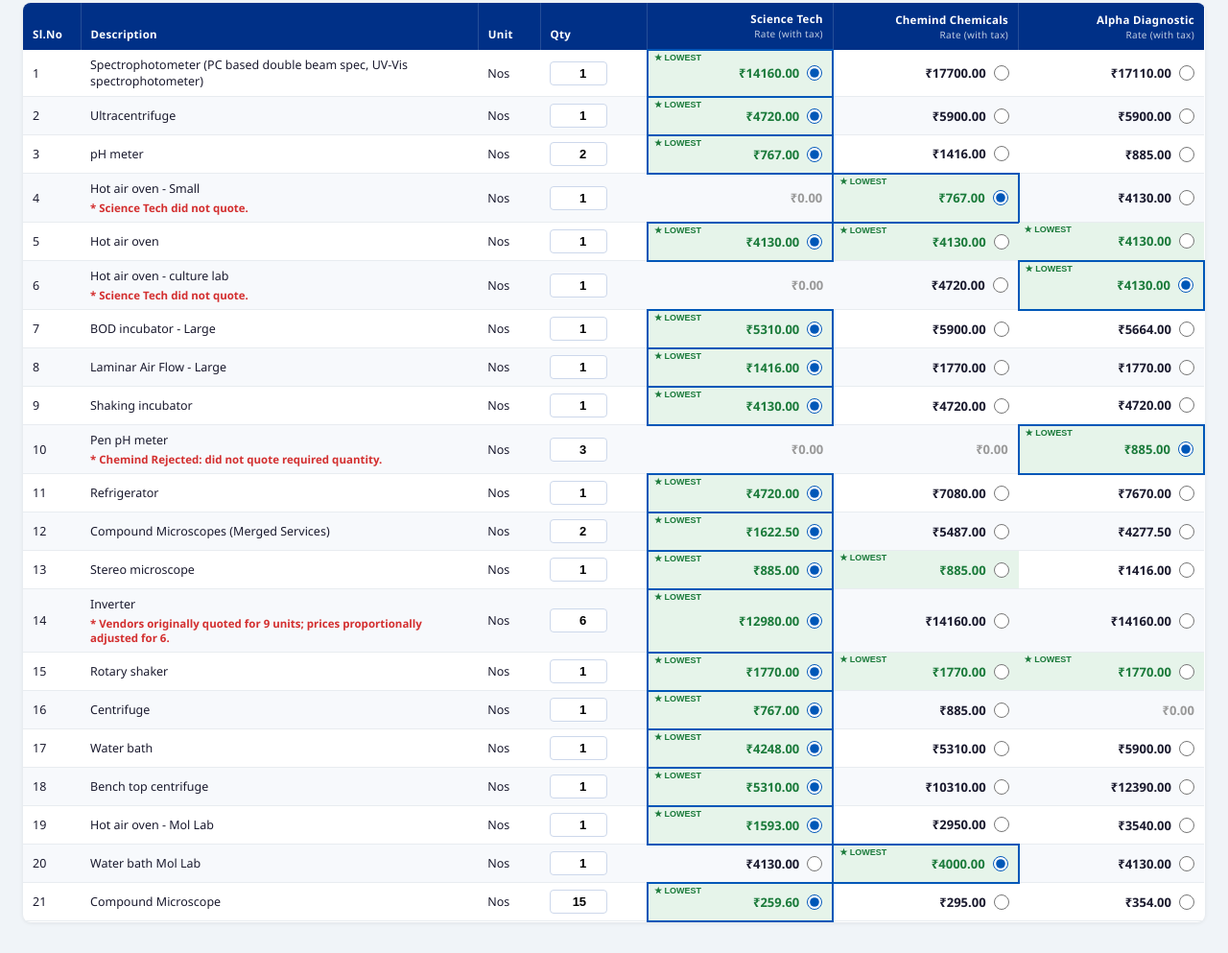
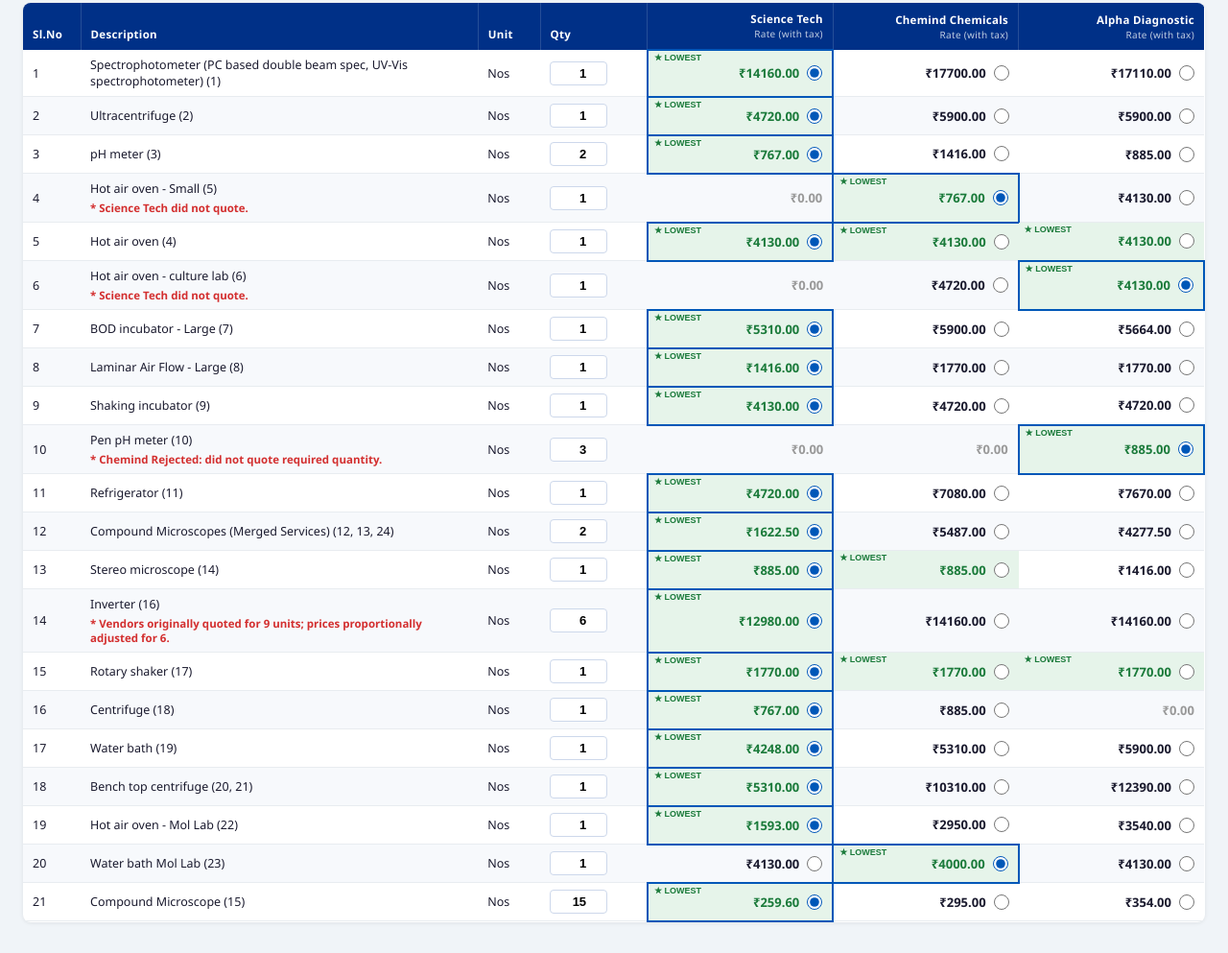
Before and after one commit to sureshmagnolia/purchase, a plain HTML site: page repair.html in a window 1280 px wide. Shown: the part 306-1299 px from the top of the page at 96% size. Drawn offline with Linux system fonts and the light colour scheme.

Commit message:
Append original department serial numbers to item descriptions

```diff
--- a/repair.html
+++ b/repair.html
@@ -952,7 +952,7 @@
     let quoteItems = [
   {
     "slno": 1,
-    "desc": "Spectrophotometer (PC based double beam spec, UV-Vis spectrophotometer)",
+    "desc": "Spectrophotometer (PC based double beam spec, UV-Vis spectrophotometer) (1)",
     "qty": 1,
     "unit": "Nos",
     "code": "",
@@ -975,7 +975,7 @@
   },
   {
     "slno": 2,
-    "desc": "Ultracentrifuge",
+    "desc": "Ultracentrifuge (2)",
     "qty": 1,
     "unit": "Nos",
     "code": "",
@@ -998,7 +998,7 @@
   },
   {
     "slno": 3,
-    "desc": "pH meter",
+    "desc": "pH meter (3)",
     "qty": 2,
     "unit": "Nos",
     "code": "",
@@ -1020,7 +1020,7 @@
     "department": "Botany"
   },
   {
-    "desc": "Hot air oven - Small",
+    "desc": "Hot air oven - Small (5)",
     "qty": 1,
     "unit": "Nos",
     "code": "",
@@ -1044,7 +1044,7 @@
     "slno": 4
   },
   {
-    "desc": "Hot air oven",
+    "desc": "Hot air oven (4)",
     "qty": 1,
     "unit": "Nos",
     "code": "",
@@ -1067,7 +1067,7 @@
     "slno": 5
   },
   {
-    "desc": "Hot air oven - culture lab",
+    "desc": "Hot air oven - culture lab (6)",
     "qty": 1,
     "unit": "Nos",
     "code": "",
@@ -1092,7 +1092,7 @@
   },
   {
     "slno": 7,
-    "desc": "BOD incubator - Large",
+    "desc": "BOD incubator - Large (7)",
     "qty": 1,
     "unit": "Nos",
     "code": "",
@@ -1115,7 +1115,7 @@
   },
   {
     "slno": 8,
-    "desc": "Laminar Air Flow - Large",
+    "desc": "Laminar Air Flow - Large (8)",
     "qty": 1,
     "unit": "Nos",
     "code": "",
@@ -1138,7 +1138,7 @@
   },
   {
     "slno": 9,
-    "desc": "Shaking incubator",
+    "desc": "Shaking incubator (9)",
     "qty": 1,
     "unit": "Nos",
     "code": "",
@@ -1161,7 +1161,7 @@
   },
   {
     "slno": 10,
-    "desc": "Pen pH meter",
+    "desc": "Pen pH meter (10)",
     "qty": 3,
     "unit": "Nos",
     "code": "",
@@ -1185,7 +1185,7 @@
   },
   {
     "slno": 11,
-    "desc": "Refrigerator",
+    "desc": "Refrigerator (11)",
     "qty": 1,
     "unit": "Nos",
     "code": "",
@@ -1208,7 +1208,7 @@
   },
   {
     "slno": 12,
-    "desc": "Compound Microscopes (Merged Services)",
+    "desc": "Compound Microscopes (Merged Services) (12, 13, 24)",
     "qty": 2,
     "unit": "Nos",
     "code": "",
@@ -1231,7 +1231,7 @@
   },
   {
     "slno": 13,
-    "desc": "Stereo microscope",
+    "desc": "Stereo microscope (14)",
     "qty": 1,
     "unit": "Nos",
     "code": "",
@@ -1254,7 +1254,7 @@
   },
   {
     "slno": 14,
-    "desc": "Inverter",
+    "desc": "Inverter (16)",
     "qty": 6,
     "unit": "Nos",
     "code": "",
@@ -1278,7 +1278,7 @@
   },
   {
     "slno": 15,
-    "desc": "Rotary shaker",
+    "desc": "Rotary shaker (17)",
     "qty": 1,
     "unit": "Nos",
     "code": "",
@@ -1301,7 +1301,7 @@
   },
   {
     "slno": 16,
-    "desc": "Centrifuge",
+    "desc": "Centrifuge (18)",
     "qty": 1,
     "unit": "Nos",
     "code": "",
@@ -1324,7 +1324,7 @@
   },
   {
     "slno": 17,
-    "desc": "Water bath",
+    "desc": "Water bath (19)",
     "qty": 1,
     "unit": "Nos",
     "code": "",
@@ -1347,7 +1347,7 @@
   },
   {
     "slno": 18,
-    "desc": "Bench top centrifuge",
+    "desc": "Bench top centrifuge (20, 21)",
     "qty": 1,
     "unit": "Nos",
     "code": "",
@@ -1370,7 +1370,7 @@
   },
   {
     "slno": 19,
-    "desc": "Hot air oven - Mol Lab",
+    "desc": "Hot air oven - Mol Lab (22)",
     "qty": 1,
     "unit": "Nos",
     "code": "",
@@ -1393,7 +1393,7 @@
   },
   {
     "slno": 20,
-    "desc": "Water bath Mol Lab",
+    "desc": "Water bath Mol Lab (23)",
     "qty": 1,
     "unit": "Nos",
     "code": "",
@@ -1416,7 +1416,7 @@
   },
   {
     "slno": 21,
-    "desc": "Compound Microscope",
+    "desc": "Compound Microscope (15)",
     "qty": 15,
     "unit": "Nos",
     "code": "",
@@ -1447,7 +1447,7 @@
         // NEW STATE FOR EXTENDED METADATA
 
     // ===================== LOCAL STORAGE =====================
-    const STORE_KEY = 'repairTenderApp_v11';
+    const STORE_KEY = 'repairTenderApp_v12';
 
     function saveData() {
       const data = {
```
